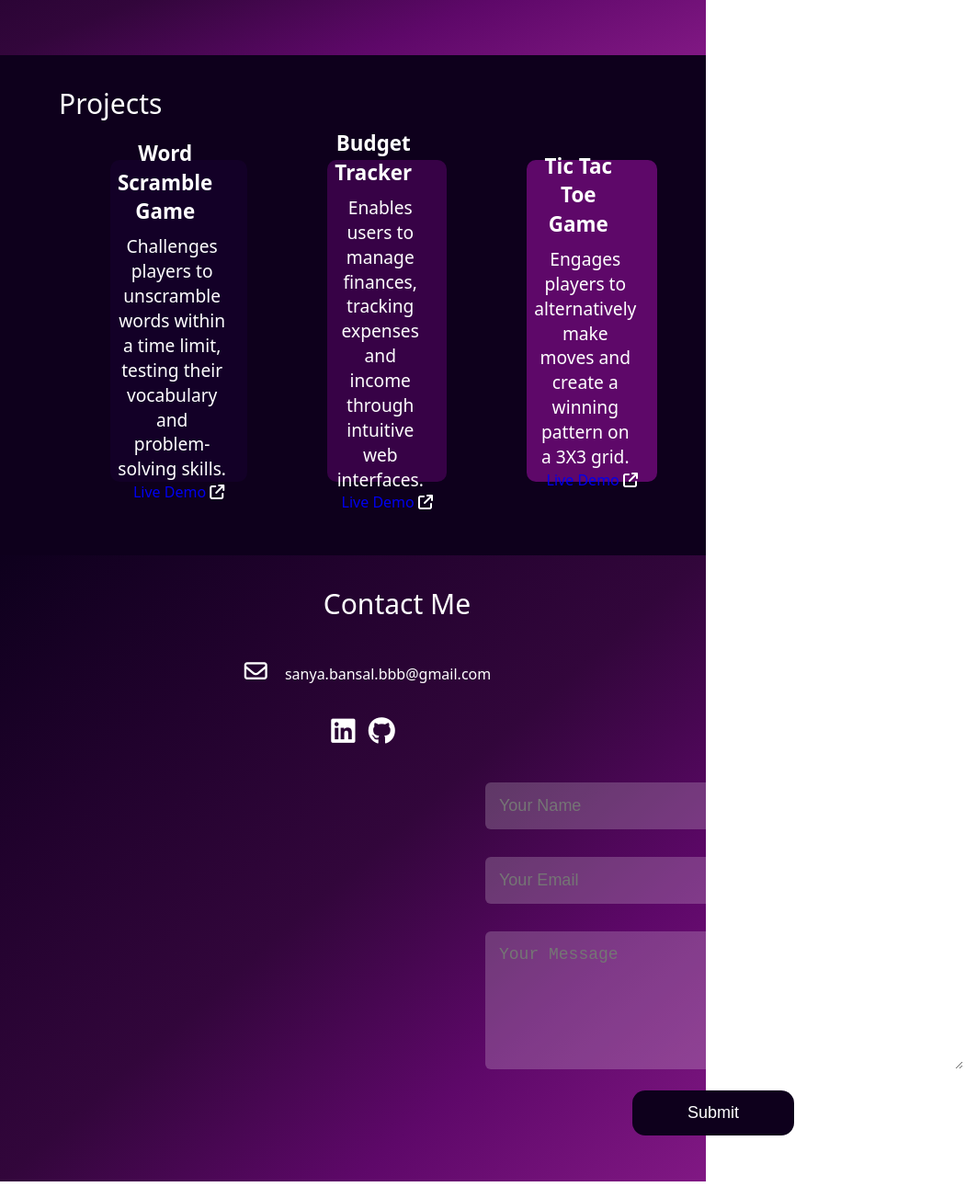
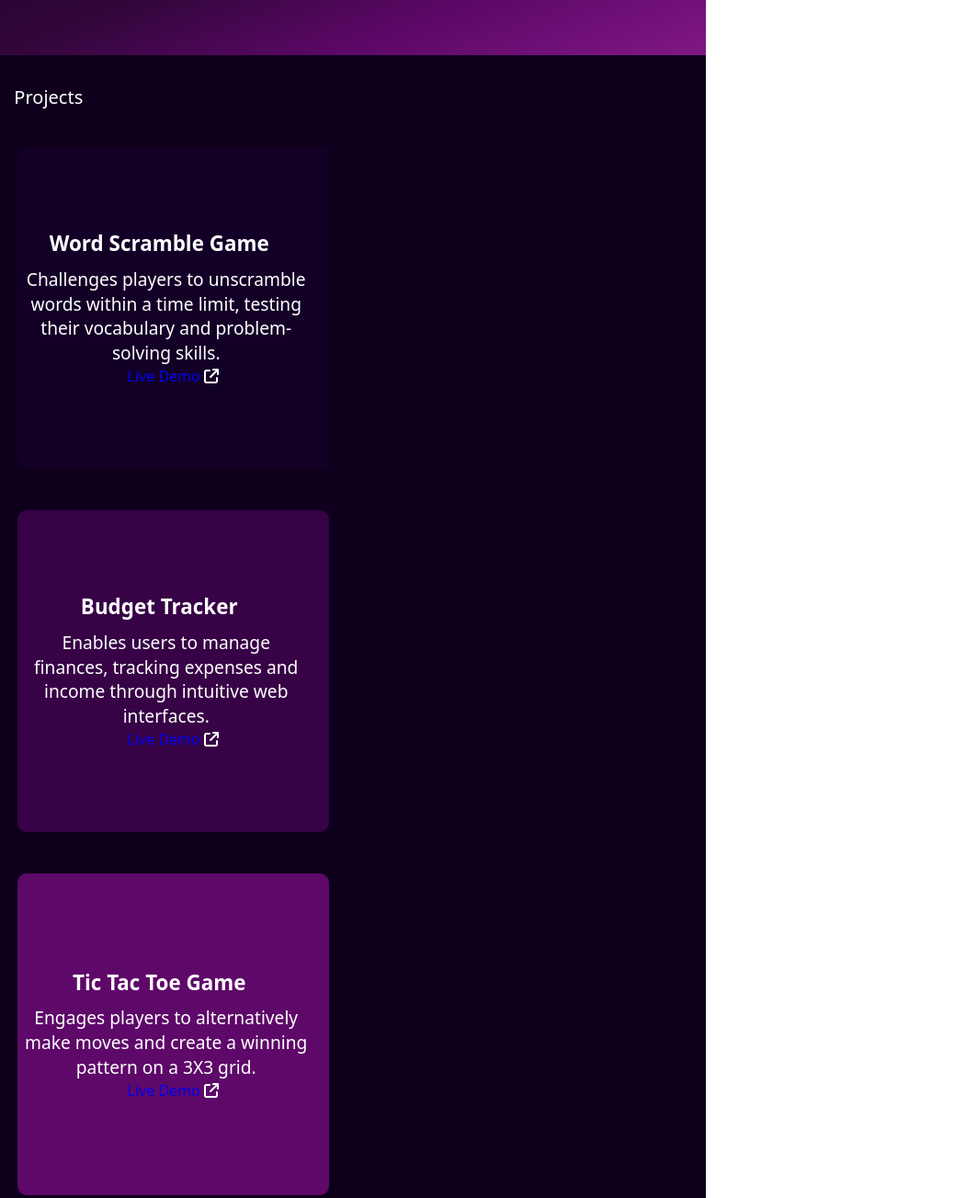
Before and after one commit to sanyab03/Personal-Portfolio-Website, a plain HTML site: page index.html in a window 768 px wide. Shown: the part 1100-2403 px from the top of the page at 92% size, 1063 px wide, since content can reach past the window. Drawn offline with Linux system fonts and the light colour scheme.

Commit message:
Update style.css

```diff
--- a/style.css
+++ b/style.css
@@ -10,7 +10,6 @@ body {
   line-height: 1.4;
   scroll-behavior: smooth;
   color: white;
-  margin-right: 0;
 }
 
 body {
@@ -43,9 +42,6 @@ body {
   background-color: rgba(255, 255, 255, 0.2);
   border-radius: 20px;
 }
-.nav-item:active{
-  background-color:rgba(255, 255, 255, 0.2);
-}
 
 a {
   text-decoration: none;
@@ -75,7 +71,7 @@ a {
   text-align: left;
   font-size: 27px;
   letter-spacing: 2px;
-  margin-left: 8rem;
+  margin-left: 8%;
   margin-bottom: 2px;
   padding-bottom: 3px;
 }
@@ -100,7 +96,7 @@ a {
 }
 
 .about-section h2 {
-  margin-left: 4rem;
+  margin-left: 4%;
   font-weight: 500;
   padding-top: 2rem;
   font-size: 30px;
@@ -108,11 +104,11 @@ a {
 }
 
 .about-section p {
-  margin-left: 4rem;
+  margin-left: 4%;
   font-weight: 300;
   line-height: 1.8rem;
   font-size: 22px;
-  padding-right: 4rem;
+  padding-right: 4%;
 }
 
 /* SKILL SECTION */
@@ -123,7 +119,7 @@ a {
 }
 
 .skill-section h2 {
-  margin-left: 4rem;
+  margin-left: 4%;
   font-weight: 500;
   padding-top: 2rem;
   font-size: 30px;
@@ -131,7 +127,7 @@ a {
 }
 
 .skill-section ul {
-  margin-left: 4rem;
+  margin-left: 4%;
   color: #FFA0DF;
   font-size: 25px;
   font-weight: 400;
@@ -155,7 +151,7 @@ a {
 }
 
 .project-section h2 {
-  margin-left: 4rem;
+  margin-left: 4%;
   font-weight: 500;
   padding-top: 2rem;
   font-size: 30px;
@@ -166,8 +162,8 @@ a {
   display: flex;
   flex-direction: row;
   gap: 15px;
-  margin-left: 5rem;
-  margin-right: 4rem;
+  margin-left: 5%;
+  margin-right: 4%;
   padding-right: 15px;
 }
 
@@ -199,8 +195,8 @@ a {
   transition: 400ms;
   padding: 8px;
   margin-top: 30px;
-  margin-left: 2.5rem;
-  margin-right: 2rem;
+  margin-left: 2.5%;
+  margin-right: 2%;
 }
 
 .cards .card p.tip {
@@ -236,24 +232,21 @@ a {
   padding-bottom: 50px;
   display: flex;
   flex-direction: column;
+  align-items: center;
+  justify-content: center; /* Aligning the content at the center horizontally */
 }
 
 .contact-section h2 {
-  margin-left: 4rem;
   font-weight: 500;
+  font-size: 30px;
   padding-top: 2rem;
-  font-size: 30px;
   padding-bottom: 10px;
-  align-self: flex-start;
 }
 
-.contact-left {
-  flex-basis: 35%;
-  margin-left: 4rem;
-}
-
+.contact-left,
 .contact-right {
   flex-basis: 35%;
+  margin-left: 4%;
 }
 
 .contact-left p {
@@ -302,8 +295,9 @@ a {
 }
 
 .contact-right form {
-  width: 520px;
-  margin-left: 4rem;
+  width: 100%;
+  margin-left: 4%;
+  margin-right: 4%;
 }
 
 form input,
@@ -313,12 +307,10 @@ form textarea {
   outline: none;
   background-color: rgba(255, 255, 255, 0.2);
   padding: 15px;
-  margin: 15px ;
+  margin: 15px 0;
   color: #fff;
   font-size: 18px;
   border-radius: 6px;
-  margin-left: 27rem;
-
 }
 
 form .btn2 {
@@ -328,14 +320,157 @@ form .btn2 {
   cursor: pointer;
   border: none;
   margin-top: 2px;
-  margin-left: 37rem;
 }
 
-/* Media query for responsiveness */
+/*ADDING RESPONSIVENESS  */
 @media only screen and (max-width: 768px) {
+  * {
+    margin: 0;
+    padding: 0;
+    box-sizing: border-box;
+  }
+
+  .ptext {
+    margin-left: 20px;
+    margin-right: 20px;
+    text-align: center;
+    font-size: 20px;
+  }
+
+  .ptext h1 {
+    font-size: 30px;
+  }
+
+  .ptext p {
+    font-size: 22px;
+  }
+
+  .about-section h2,
+  .about-section p,
+  .skill-section h2,
+  .skill-section ul,
+  .project-section h2 {
+    margin-left: 20px;
+    font-size: 18px;
+  }
+
+  .skill-section ul li {
+    margin-right: 20px;
+  }
+
+  .cards {
+    flex-direction: column;
+    margin-left: 0;
+    margin-right: 0;
+  }
+
+  .cards .card {
+    width: 90%;
+  }
+
+  .contact-section h2 {
+    font-size: 20px;
+  }
+
   .contact-left,
   .contact-right {
     flex-basis: 100%;
-    margin-left: 2rem;
+    margin-left: 0;
+    margin-right: 0;
+  }
+
+  .contact-right form {
+    margin-left: 0%;
+    margin-right: 0%;
+    padding: 0 20px;
+  }
+
+  form .btn2 {
+    padding: 14px 40px;
+    font-size: 16px;
+  }
+
+  .nav-links {
+    justify-content: center;
+    padding-top: 20px;
+    padding-bottom: 20px;
+  }
+
+  .nav-item {
+    padding: 8px 16px;
+    margin: 5px 10px;
+    font-size: 14px;
+  }
+
+
+  .about-section p {
+    font-size: 18px;
+    padding: 0 20px;
+  }
+
+
+  .skill-section ul {
+    font-size: 18px;
+    padding-left: 20px;
+  }
+
+
+  .contact-right form input,
+  .contact-right form textarea {
+    font-size: 16px;
+    padding: 10px; /* Adjust as needed */
+  }
+
+
+  form .btn2 {
+    padding: 10px 30px; /* Adjust as needed */
+    font-size: 14px;
   }
 }
+
+@media only screen and (min-width: 768px) and (max-width: 1024px) {
+  .ptext {
+    margin-left: 2%;
+    text-align: center;
+    font-size: 24px;
+  }
+
+  .ptext h1 {
+    font-size: 35px;
+  }
+
+  .ptext p {
+    font-size: 26px;
+  }
+
+  .about-section h2,
+  .about-section p,
+  .skill-section h2,
+  .skill-section ul,
+  .project-section h2 {
+    margin-left: 2%;
+    font-size: 20px;
+  }
+
+  .skill-section ul li {
+    margin-right: 25px;
+  }
+
+  .cards .card {
+    width: 45%;
+  }
+
+  .contact-section h2 {
+    font-size: 24px;
+  }
+
+  .contact-right form {
+    margin-left: 2%;
+    margin-right: 2%;
+  }
+
+  form .btn2 {
+    padding: 14px 50px;
+    font-size: 18px;
+  }
+}
```
